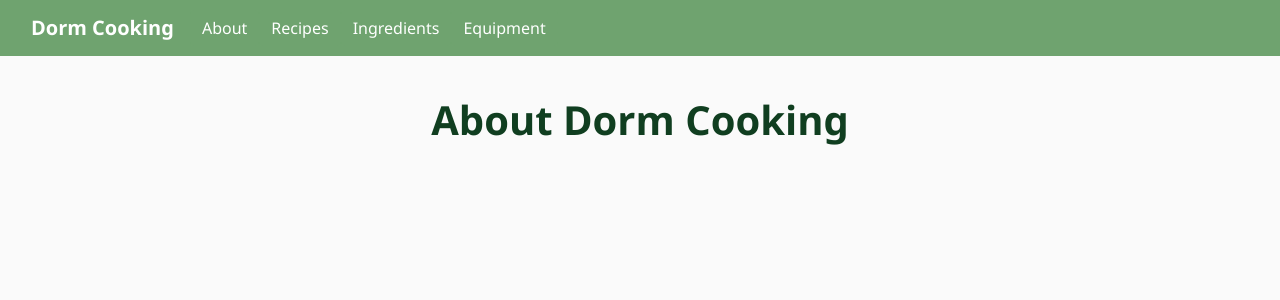
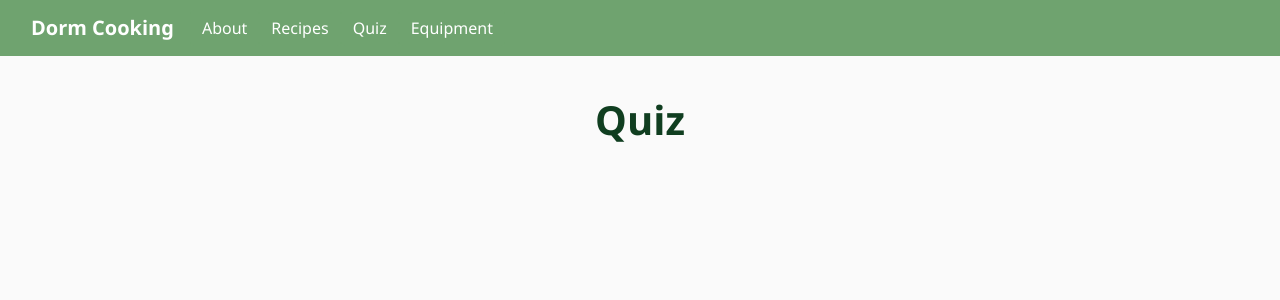
Before and after one commit to andyzhou443/Dorm-Cooking, a Flask app: page /ingredients in a window 1280 px wide. Shown: the top 300 px of the page. Run offline with Flask 3, Linux system fonts and the light colour scheme; some libraries are stand-ins or nearby versions.

Commit message:
Changed NavBar for Quiz

```diff
--- a/templates/ingredients.html
+++ b/templates/ingredients.html
@@ -2,7 +2,7 @@
 
 {% block content %}
 <div class="container mt-4">
-    <h1 class="text-center recommended-heading">About Dorm Cooking</h1>
+    <h1 class="text-center recommended-heading">Quiz</h1>
 
 
 </div>
--- a/templates/layout.html
+++ b/templates/layout.html
@@ -33,7 +33,7 @@
                     <div class="navbar-nav" aria-label="Main Navigation">
                         <a class="btn ms-3" href="/about" style="background-color: #6FA36F; color: white; border: none;" aria-label="About">About</a>
                         <a class="btn ms-3" href="/all_recipes" style="background-color: #6FA36F; color: white; border: none;" aria-label="Recipes">Recipes</a>
-                        <a class="btn ms-3" href="/ingredients" style="background-color: #6FA36F; color: white; border: none;" aria-label="Ingredients">Ingredients</a>
+                        <a class="btn ms-3" href="/ingredients" style="background-color: #6FA36F; color: white; border: none;" aria-label="Ingredients">Quiz</a>
                         <a class="btn ms-3" href="/equipment" style="background-color: #6FA36F; color: white; border: none;" aria-label="Equipment">Equipment</a>
                     </div>
                 </div>
```
